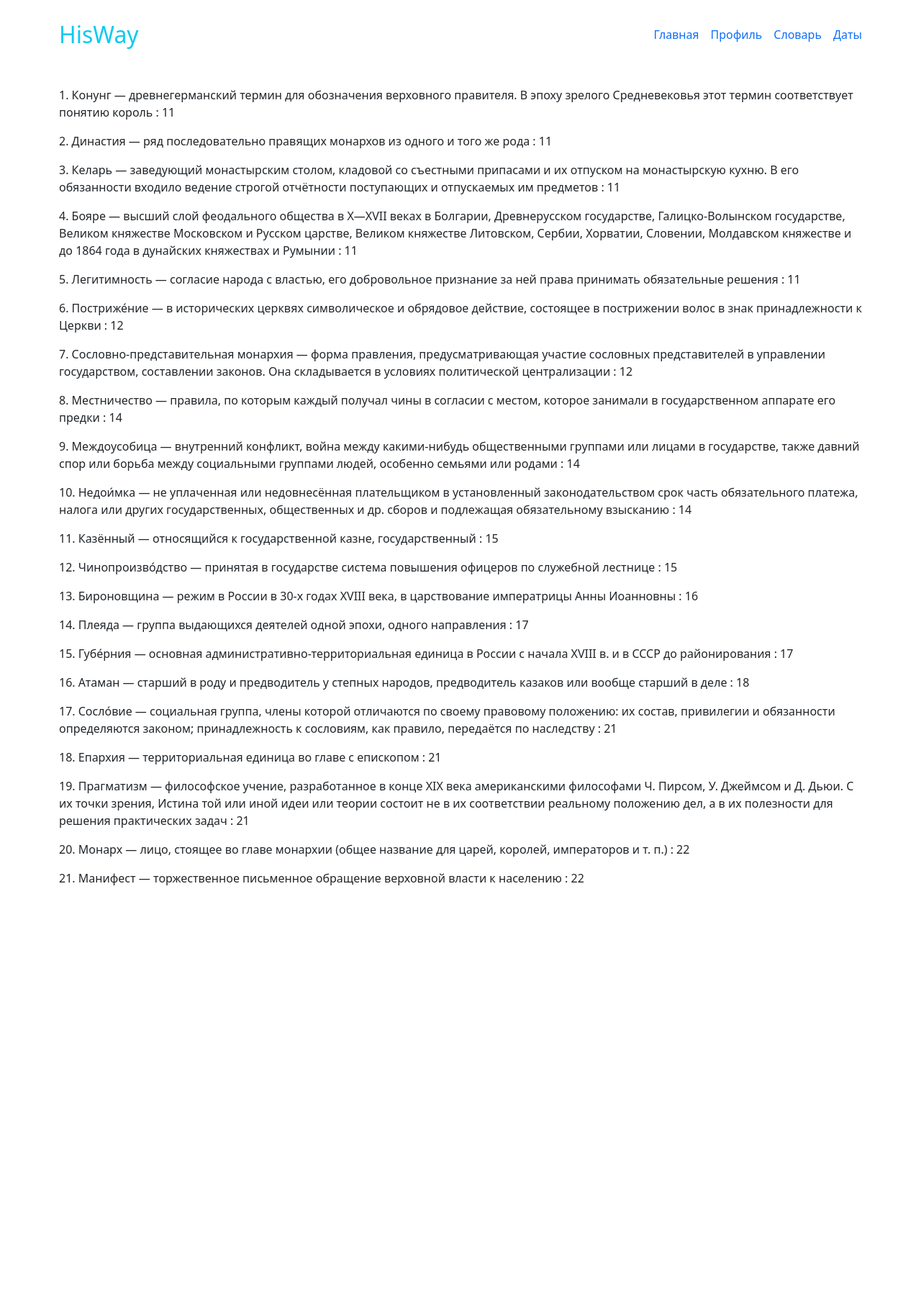
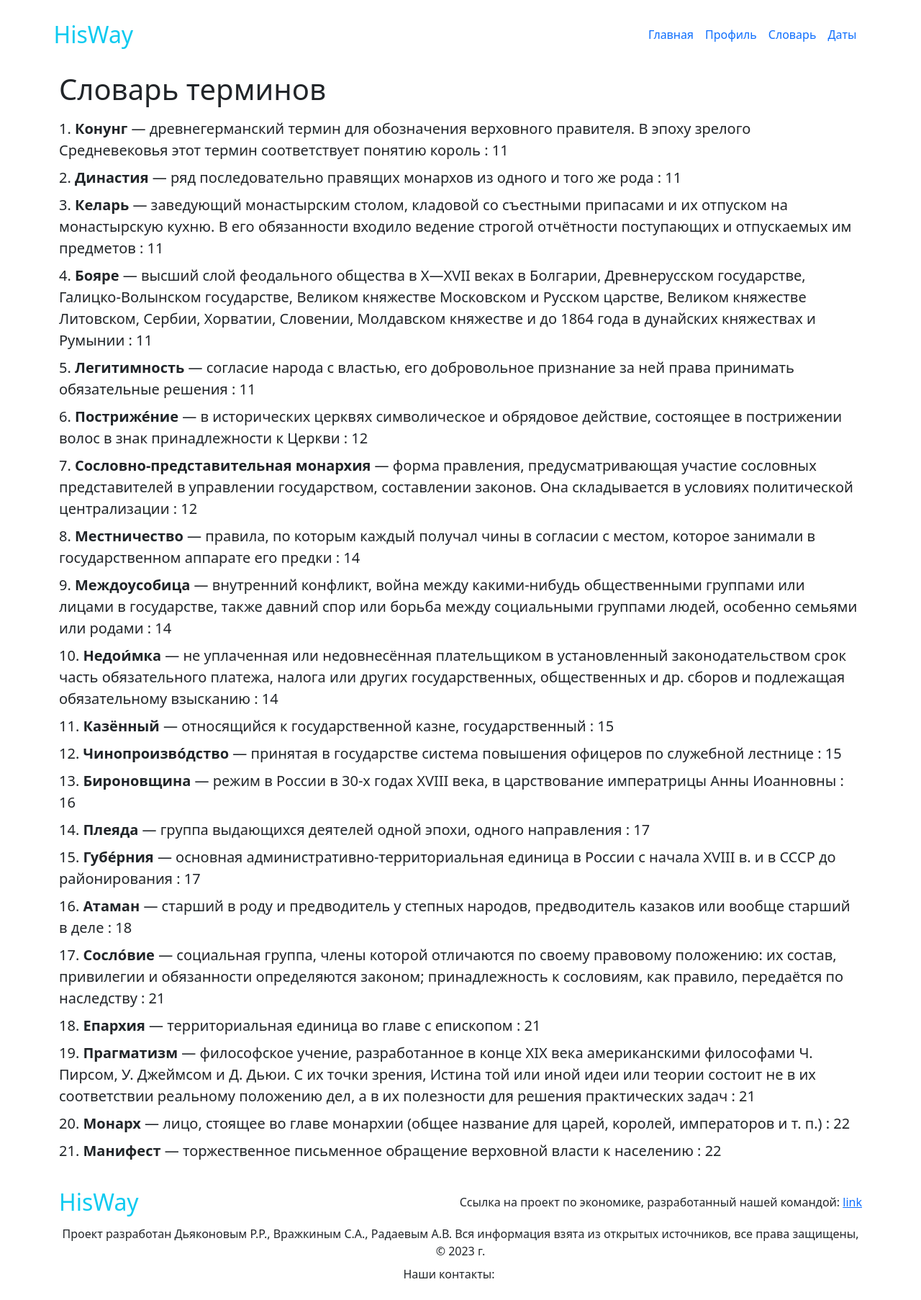
Before and after one commit to dyakonovr/nirs, a Django app: page /dictionary in a window 1280 px wide. Shown: the whole page at 72% size. Before the commit the page ends 1230 px from the top, so only its background shows below. Run offline with Django 4.2, Linux system fonts and the light colour scheme; data comes from the database, SQL or seed files in the repository; both versions use the stored data as it was after the commit.

Commit message:
доработал gitignore, начал делать хедер

```diff
--- a/mysite/apps/additionalStuff/templates/dict.html
+++ b/mysite/apps/additionalStuff/templates/dict.html
@@ -2,7 +2,9 @@
 {% block title %}Словарь{% endblock title %}
 {% load replace %}
 {% block content %}
+<h1 class="mb-3">Словарь терминов</h1>
+<!-- Для заголовков тем используй <h2 class="fs-3 mb-1 mt-3">title</h2> -->
 {% for term in terms %}
-    <p>{{forloop.counter}}. {{term.term}}<spam>{{term.definition}} : {{term.topic_id}}</span></p>
+    <p class="mb-2 mt-0 fs-5">{{forloop.counter}}. <span class="fw-bold">{{term.term}}</span>{{term.definition}} : {{term.topic_id}}</p>
 {% endfor %}
 {% endblock content %}
--- a/mysite/apps/mainPage/templates/header.html
+++ b/mysite/apps/mainPage/templates/header.html
@@ -13,7 +13,7 @@
         <title>{% block title %}{% endblock title %}</title>
     </head>
     <body class="bg-white">
-            <header class="py-4">
+            <header class="py-4 position-fixed top-0 bg-white" style="left: calc((100vw - 1320px - 15px) / 2); width: 1320px;">
                  <div class="container d-flex align-items-center">
                     <a href="{% url 'mainPage' %}" class="text-decoration-none link-info fs-2">HisWay</a>
                     <a href="{% url 'mainPage' %}" class="ms-auto text-decoration-none link-primary">Главная</a>
@@ -22,7 +22,7 @@
                     <a href="{% url 'dates' %}" class="ms-3 text-decoration-none link-primary">Даты</a>
                  </div>
             </header>
-            <main class="mt-4">
+            <main style="margin: 100px 0 0;">
                 <div class="container">
                     <h1 class="mb-2">{% block header %}{% endblock header %}</h1>
                     <div>
@@ -31,5 +31,19 @@
                     </div>
                 </div>
             </main>
+            <footer class="py-4">
+                <div class="container">
+                    <div class="text-center d-flex flex-column align-items-center">
+                        <div class="d-flex align-items-center w-100">
+                            <a href="{% url 'mainPage' %}" class="text-decoration-none link-info fs-2">HisWay</a>
+                            <p class="my-0 ms-auto">Ссылка на проект по экономике, разработанный нашей командой: <a class="link-primary" href="#">link</a>
+                            </p>
+                        </div>
+                        <p class="my-2">Проект разработан Дьяконовым Р.Р., Вражкиным С.А., Радаевым А.В. Вся информация взята из открытых источников, все права защищены,
+                            &copy; 2023 г.</p>
+                        <div class="d-flex align-items-center">Наши контакты: <ul></ul></div>
+                    </div>
+                </div>
+            </footer>
     </body>
 </html>
```
Also changed, not shown: mysite/db.sqlite3, 1 other file.
